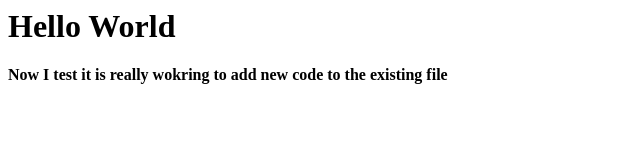
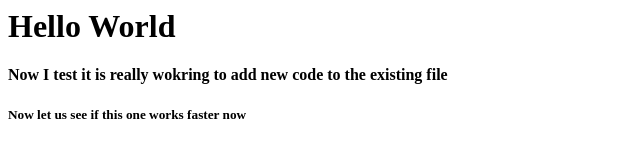
Before and after one commit to Zomnipotential/Zomnipotential.github.io, a plain HTML site: page index.html in a window 1280 px wide. Shown: the whole page, without its empty margins (0-640 px from the left). Drawn offline with Linux system fonts and the light colour scheme.

Commit message:
added even more text to index.html

```diff
--- a/index.html
+++ b/index.html
@@ -1,3 +1,4 @@
 <h1>Hello World</h1>
 
 <h4>Now I test it is really wokring to add new code to the existing file</h4>
+<h5>Now let us see if this one works faster now</h5>
```
Also changed, not shown: 1 other file.
